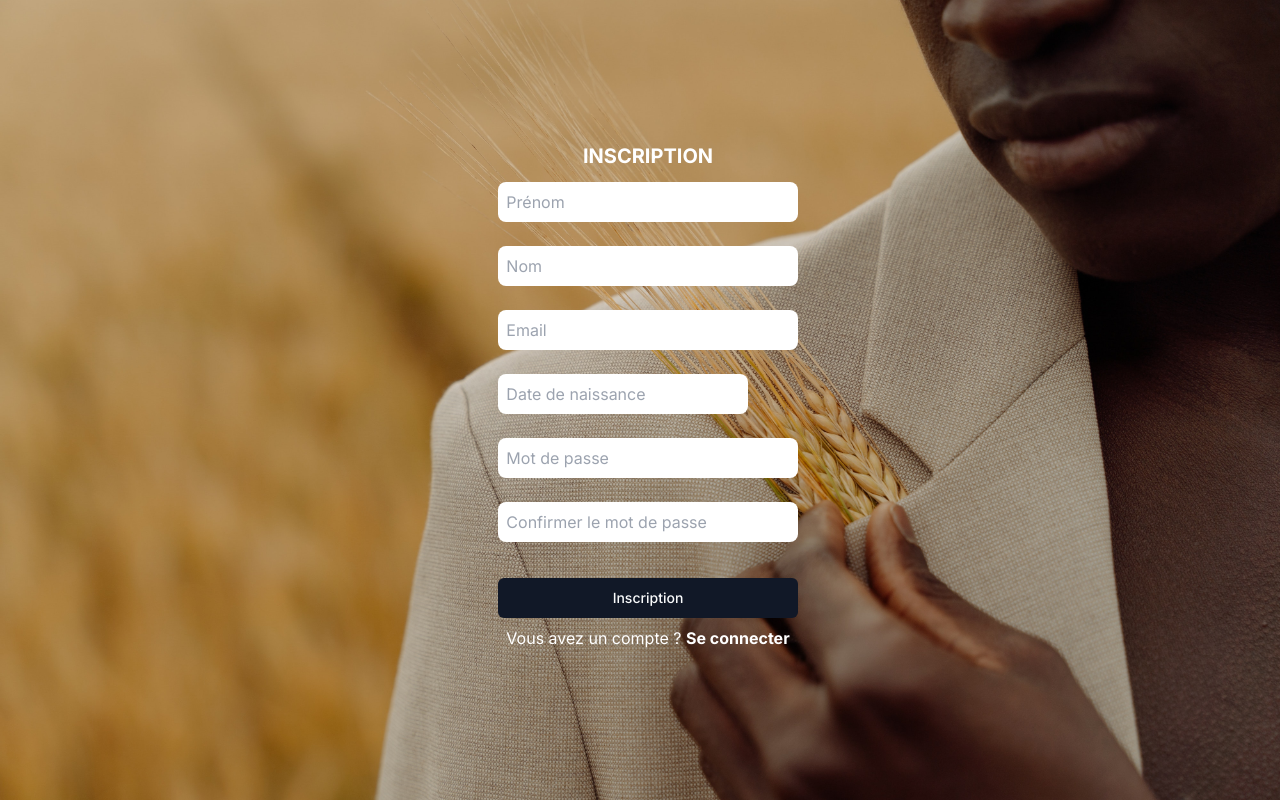
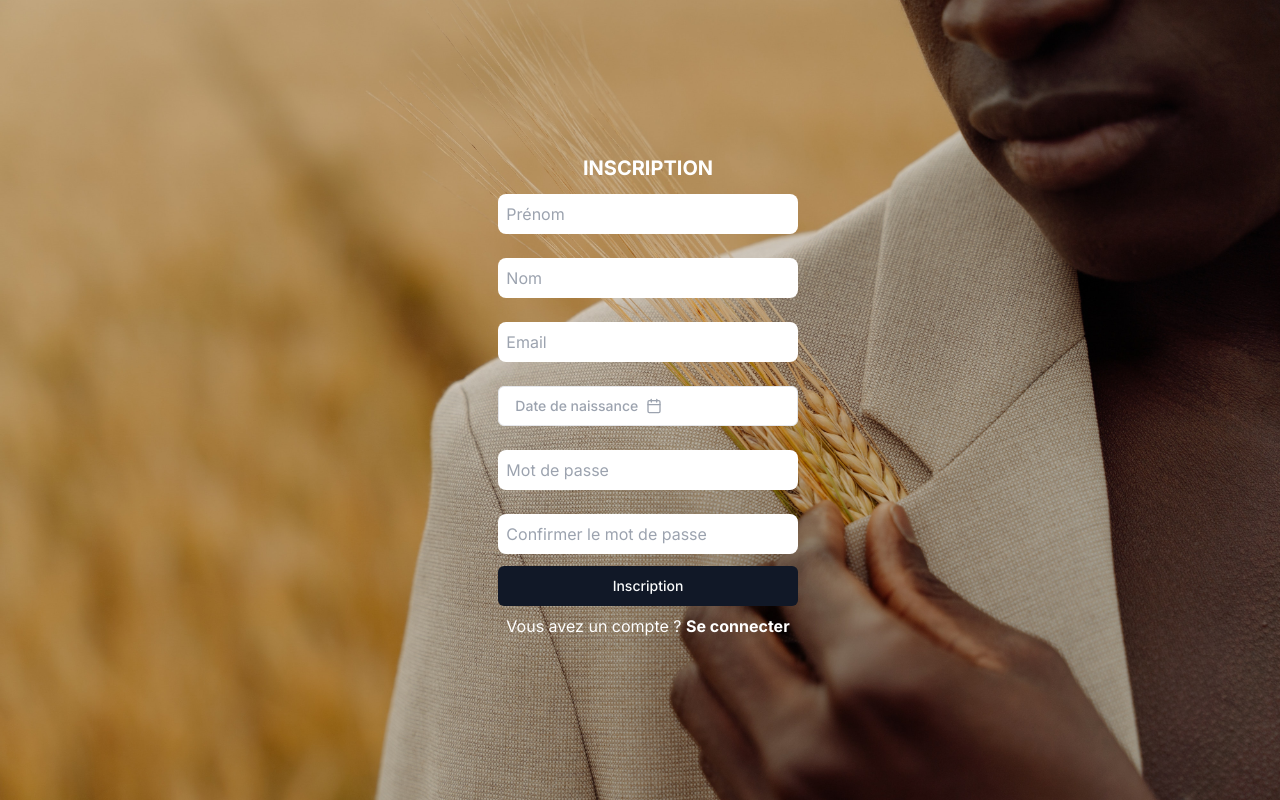
Before and after one commit to tchessi-pre/moonshot, a Next.js app in the folder front/: page /register in a window 1280 px wide. Built offline with nearby package versions, Linux system fonts and the light colour scheme.

Commit message:
add style form login and register

```diff
--- a/front/src/app/register/page.js
+++ b/front/src/app/register/page.js
@@ -2,14 +2,19 @@
 
 import React, { useState } from "react";
 import { Button } from "@/components/ui/button";
-import DatePicker from "react-datepicker";
-import "react-datepicker/dist/react-datepicker.css";
+import { Calendar as CalendarIcon } from "lucide-react";
+import { Calendar } from "@/components/ui/calendar";
+import {
+  Popover,
+  PopoverContent,
+  PopoverTrigger,
+} from "@/components/ui/popover";
 
 export default function Register() {
   const [firstName, setFirstName] = useState("");
   const [lastName, setLastName] = useState("");
   const [email, setEmail] = useState("");
-  const [birthdate, setBirthdate] = useState(null);
+  const [birthdate, setBirthdate] = useState("");
   const [password, setPassword] = useState("");
   const [confirmPassword, setConfirmPassword] = useState("");
 
@@ -62,19 +67,37 @@ export default function Register() {
               required
             />
           </div>
+          {/* <div className="w-full">
+            <input
+              className="p-2 my-3 rounded-lg w-full"
+              placeholder="Date de Naissance"
+              type="date"
+              id="birthdate"
+              value={birthdate}
+              onChange={(e) => setBirthdate(e.target.value)}
+              required
+            />
+          </div> */}
 
-          <div className="w-full my-3">
-            <DatePicker
-              selected={birthdate}
-              onChange={(date) => setBirthdate(date)}
-              placeholderText="Date de naissance"
-              className="p-2 rounded-lg w-full"
-              showYearDropdown
-              dateFormat="dd/MM/yyyy"
-              yearDropdownItemNumber={15}
-              scrollableYearDropdown
-              maxDate={new Date()}
-            />
+         <div className="w-full my-3">
+            <Popover>
+              <PopoverTrigger asChild>
+                <Button variant={"outline"} className="w-full flex flex-row justify-start text-gray-400">
+                <span className="flex flex-row justify-start">{birthdate ? birthdate.toLocaleDateString() : "Date de naissance"}</span>
+                  <CalendarIcon className="ml-2 h-4 w-4" />
+                </Button>
+              </PopoverTrigger>
+              <PopoverContent className="w-auto p-0">
+                <Calendar
+                  mode="single"
+                  selected={birthdate}
+                  onSelect={setBirthdate}
+                  initialFocus
+                  max={new Date()}
+                  enableYearDropdown
+                />
+              </PopoverContent>
+            </Popover>
           </div>
 
           <div className="w-full">
@@ -100,7 +123,7 @@ export default function Register() {
             />
           </div>
 
-          <Button className="w-full mt-6">Inscription</Button>
+          <Button className="w-full">Inscription</Button>
 
           <div className="text-white my-2">
             <p>
```
